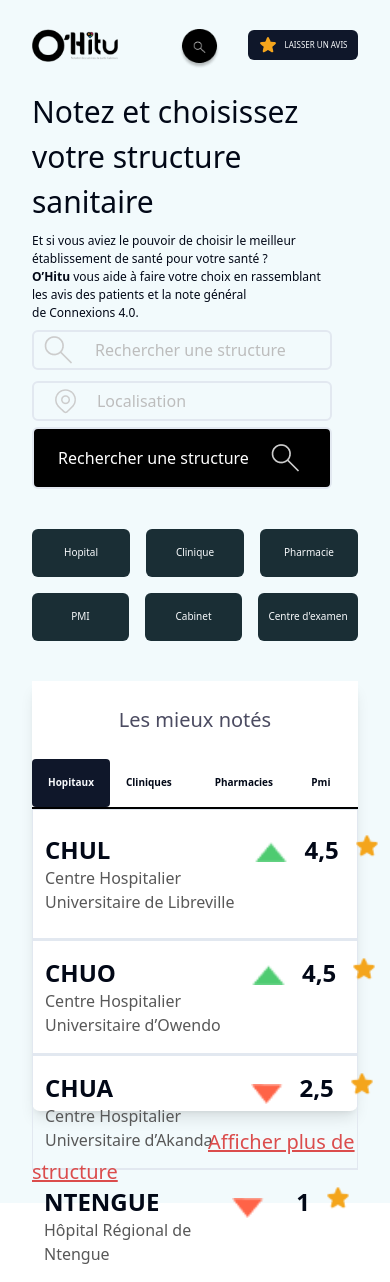
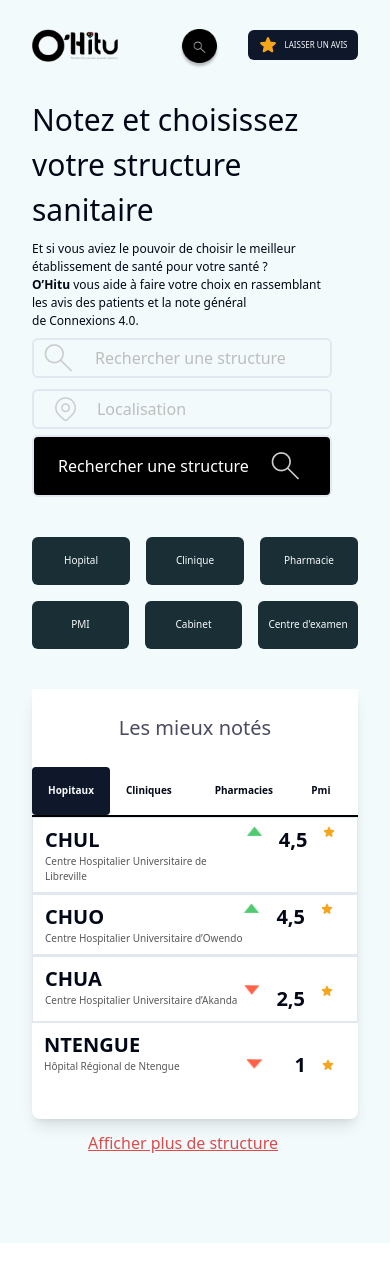
Before and after one commit to JojoELITE/O-Hitu-vite-project, a React (Vite) app: page / in a window 390 px wide. After the commit the page ends 1243 px from the top, so only its background shows below. Built offline with nearby package versions, Linux system fonts and the light colour scheme.

Commit message:
fin de la version mobile , debut desktop

```diff
--- a/src/pages/Home.jsx
+++ b/src/pages/Home.jsx
@@ -54,7 +54,7 @@ function Home() {
 
 
 
-        <div className="py-0 lg:py-48 px-8 lg:px-28 block lg:flex justify-between bg-[#F2FAFC]">
+        <div className="py-2 lg:py-48 px-8 lg:px-28 block lg:flex justify-between bg-[#F2FAFC]">
 
             <div>
 
@@ -154,64 +154,64 @@ function Home() {
 
 
 
-                    <div className="py-6 px-3 flex justify-between border-b-2 border">
+                    <div className="py-2 lg:py-6 px-3 flex justify-between border-b-2 border">
                         <div className="">
-                            <h1 className="font-bold text-2xl">CHUL</h1>
-                            <h6 className="text-[#585858] text-[16px]">Centre Hospitalier Universitaire de Libreville</h6>
+                            <h1 className="font-bold text-xl lg:text-2xl">CHUL</h1>
+                            <h6 className="text-[#585858] text-[10px] lg:text-[16px]">Centre Hospitalier Universitaire de Libreville</h6>
                         </div>
 
                         <div className="flex mr-3 gap-4">
-                            <img className="h-5 mt-2" src="assets/Vector.png" alt="logo"/>
-                            <h1 className="font-bold text-2xl">4,5</h1>
-                            <img className="h-6" src="assets/ph_star-fill.png" alt="logo"/>
+                            <img className="h-2.5 lg:h-5 mt-0 lg:mt-2" src="assets/Vector.png" alt="logo"/>
+                            <h1 className="font-bold text-xl lg:text-2xl">4,5</h1>
+                            <img className="h-3 lg:h-6" src="assets/ph_star-fill.png" alt="logo"/>
 
                         </div>
 
                     </div>
 
 
-                    <div className="py-4 px-3 flex justify-between border-b-2 border">
+                    <div className="py-2 lg:py-4 px-3 flex justify-between border-b-2 border">
                         <div className="">
-                            <h1 className="font-bold text-2xl">CHUO</h1>
-                            <h6 className="text-[#585858] text-[16px]">Centre Hospitalier Universitaire d’Owendo</h6>
+                            <h1 className="font-bold text-xl lg:text-2xl">CHUO</h1>
+                            <h6 className="text-[#585858] text-[10px] lg:text-[16px]">Centre Hospitalier Universitaire d’Owendo</h6>
                         </div>
 
                         <div className="flex mr-3 gap-4">
-                            <img className="h-5 mt-2" src="assets/Vector.png" alt="logo"/>
-                            <h1 className="font-bold text-2xl">4,5</h1>
-                            <img className="h-6" src="assets/ph_star-fill.png" alt="logo"/>
+                            <img className="h-2.5 lg:h-5 mt-0 lg:mt-2" src="assets/Vector.png" alt="logo"/>
+                            <h1 className="font-bold text-xl lg:text-2xl">4,5</h1>
+                            <img className="h-3 lg:h-6" src="assets/ph_star-fill.png" alt="logo"/>
 
                         </div>
 
                     </div>
 
 
-                    <div className="py-4 px-3 flex justify-between border-b-2 border">
+                    <div className="py-2 lg:py-4 px-3 flex justify-between border-b-2 border">
                         <div className="">
-                            <h1 className="font-bold text-2xl">CHUA</h1>
-                            <h6 className="text-[#585858] text-[16px]">Centre Hospitalier Universitaire d’Akanda</h6>
+                            <h1 className="font-bold text-xl lg:text-2xl">CHUA</h1>
+                            <h6 className="text-[#585858] text-[10px] lg:text-[16px]">Centre Hospitalier Universitaire d’Akanda</h6>
                         </div>
 
-                        <div className="flex mr-3 gap-4">
-                            <img className="h-5 mt-3" src="assets/Vector Rouge.png" alt="logo"/>
-                            <h1 className="font-bold text-2xl">2,5</h1>
-                            <img className="h-6" src="assets/ph_star-fill.png" alt="logo"/>
+                        <div className="flex mr-3 gap-4 mt-5 lg:mt-0">
+                            <img className="h-2.5 lg:h-5 mt-0 lg:mt-3" src="assets/Vector Rouge.png" alt="logo"/>
+                            <h1 className="font-bold text-xl lg:text-2xl">2,5</h1>
+                            <img className="h-3 lg:h-6" src="assets/ph_star-fill.png" alt="logo"/>
 
                         </div>
 
                     </div>
 
 
-                    <div className="py-4 px-3 flex justify-between">
+                    <div className="py-2 lg:py-4 px-3 flex justify-between">
                         <div className="">
-                            <h1 className="font-bold text-2xl">NTENGUE</h1>
-                            <h6 className="text-[#585858] text-[16px]">Hôpital Régional de Ntengue</h6>
+                            <h1 className="font-bold text-xl lg:text-2xl">NTENGUE</h1>
+                            <h6 className="text-[#585858] text-[10px] lg:text-[16px]">Hôpital Régional de Ntengue</h6>
                         </div>
 
-                        <div className="flex mr-3 gap-4">
-                            <img className="h-5 mt-3 mr-4" src="assets/Vector Rouge.png" alt="logo"/>
-                            <h1 className="font-bold text-2xl">1</h1>
-                            <img className="h-6" src="assets/ph_star-fill.png" alt="logo"/>
+                        <div className="flex mr-3 gap-4 mt-5 lg:mt-0">
+                            <img className="h-2.5 lg:h-5 mt-2 lg:mt-3 mr-4" src="assets/Vector Rouge.png" alt="logo"/>
+                            <h1 className="font-bold text-xl lg:text-2xl">1</h1>
+                            <img className="h-3 lg:h-6 mt-2 lg:mt-0" src="assets/ph_star-fill.png" alt="logo"/>
 
                         </div>
 
@@ -222,16 +222,21 @@ function Home() {
 
                 </div>
 
-                <div className="py-4">
+                <div className="lg:py-4 mt-3 lg:mt-0">
 
                     <a className="" href="#">
-                        <span className="text-[#DB4C4C] px-44 text-[20px] underline">Afficher plus de structure</span>
+                        <span className="text-[#DB4C4C] px-14 lg:px-44 text-[16px] lg:text-[20px] underline">Afficher plus de structure</span>
                     </a>
 
                 </div>
 
             </div>
         </div>
+
+
+
+
+        <div className=" bg-[#F2FAFC] h-20 sm:block lg:hidden"></div>
 
 
 
```
